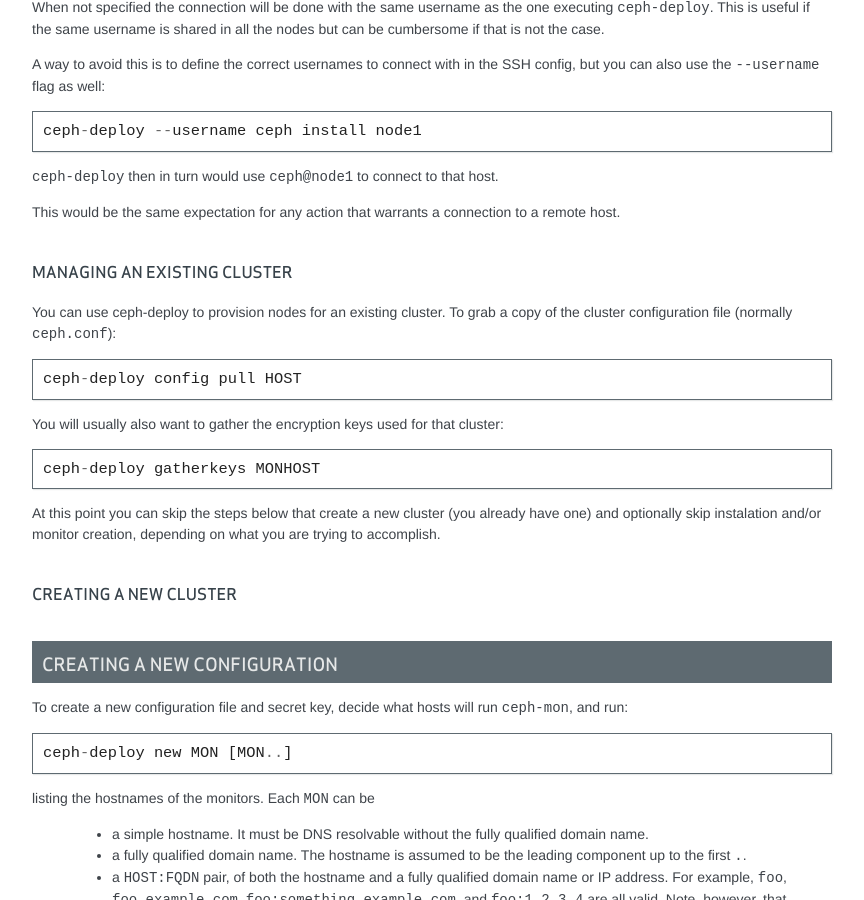
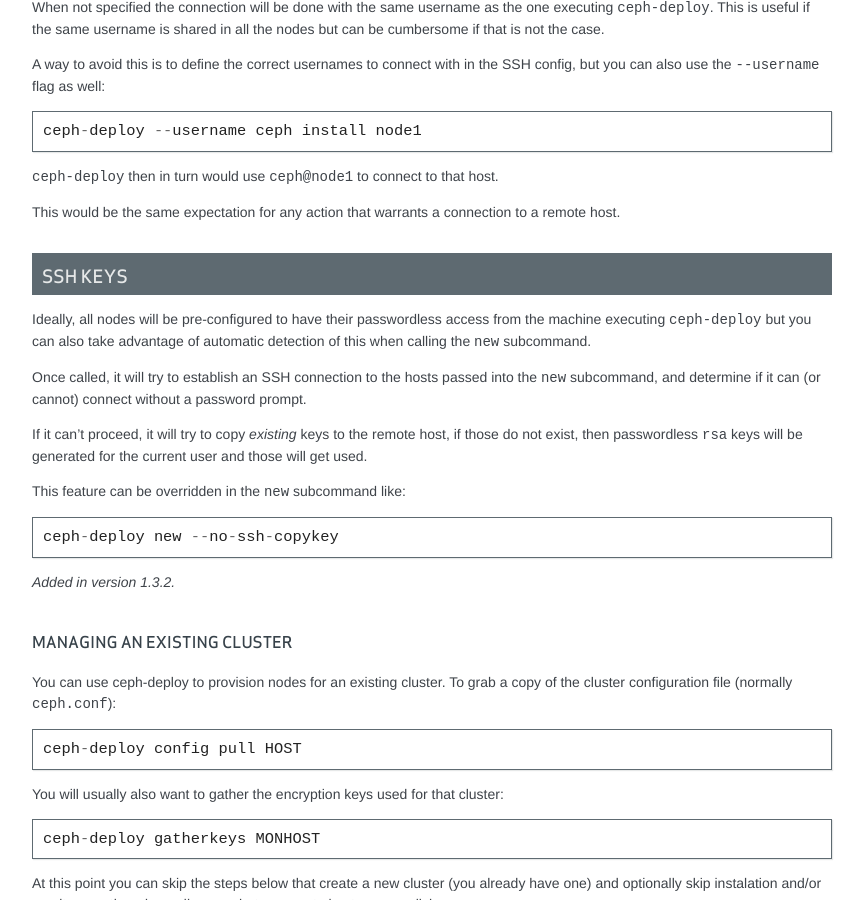
Before and after one commit to ceph/ceph-deploy, a Sphinx documentation site: the page built from docs/source/index.rst, in a window 1280 px wide and 900 px high, scrolled down 2112 px. Shown: the whole window, without its empty margins (328-1192 px from the left). Built offline with Sphinx 7.4.7, drawn with Linux system fonts in a browser that asks for light colours.

Commit message:
document the new SSH copy-key functionality
Signed-off-by: Alfredo Deza <alfredo.deza@inktank.com>

```diff
--- a/docs/source/index.rst
+++ b/docs/source/index.rst
@@ -120,6 +120,27 @@ SSH config, but you can also use the ``--username`` flag as well::
 
 This would be the same expectation for any action that warrants a connection to
 a remote host.
+
+
+SSH Keys
+--------
+Ideally, all nodes will be pre-configured to have their passwordless access
+from the machine executing ``ceph-deploy`` but you can also take advantage of
+automatic detection of this when calling the ``new`` subcommand.
+
+Once called, it will try to establish an SSH connection to the hosts passed
+into the ``new`` subcommand, and determine if it can (or cannot) connect
+without a password prompt.
+
+If it can't proceed, it will try to copy *existing* keys to the remote host, if
+those do not exist, then passwordless ``rsa`` keys will be generated for the
+current user and those will get used.
+
+This feature can be overridden in the ``new`` subcommand like::
+
+    ceph-deploy new --no-ssh-copykey
+
+.. versionadded:: 1.3.2
 
 
 Managing an existing cluster
```
